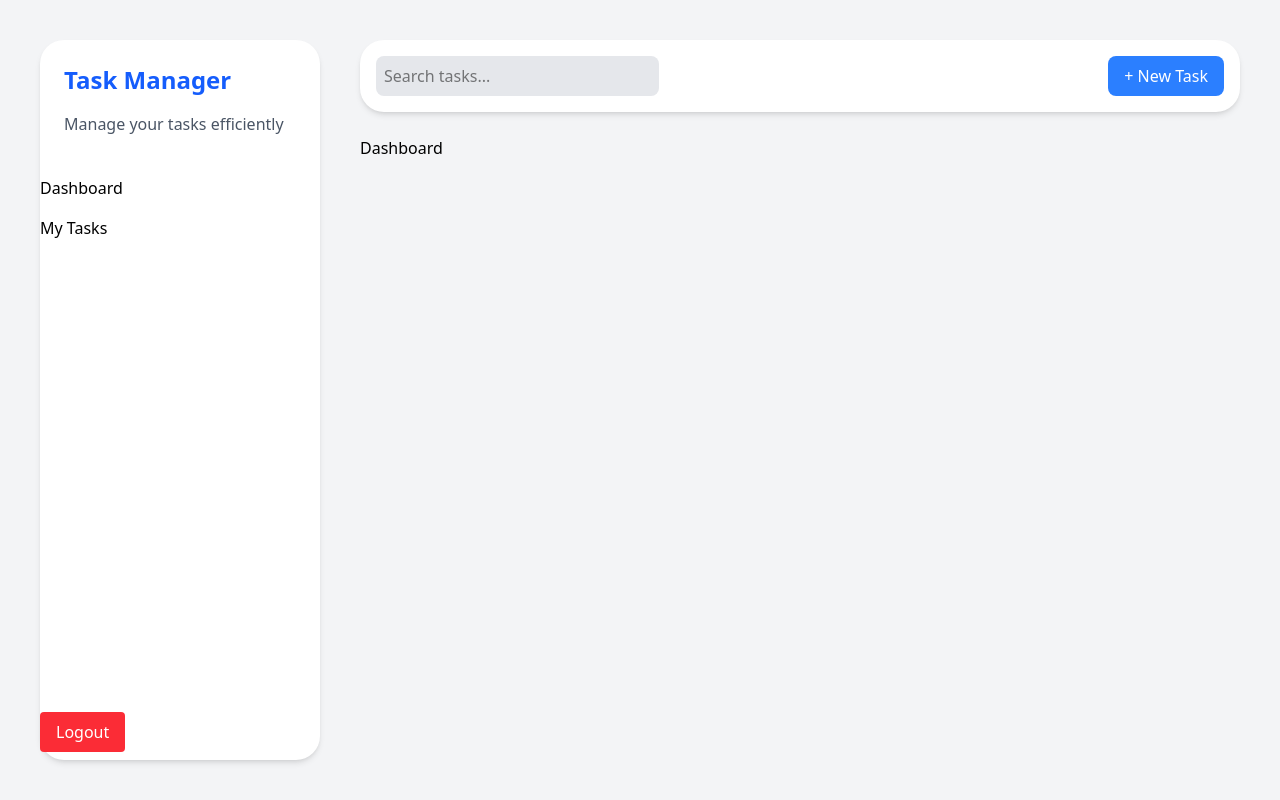
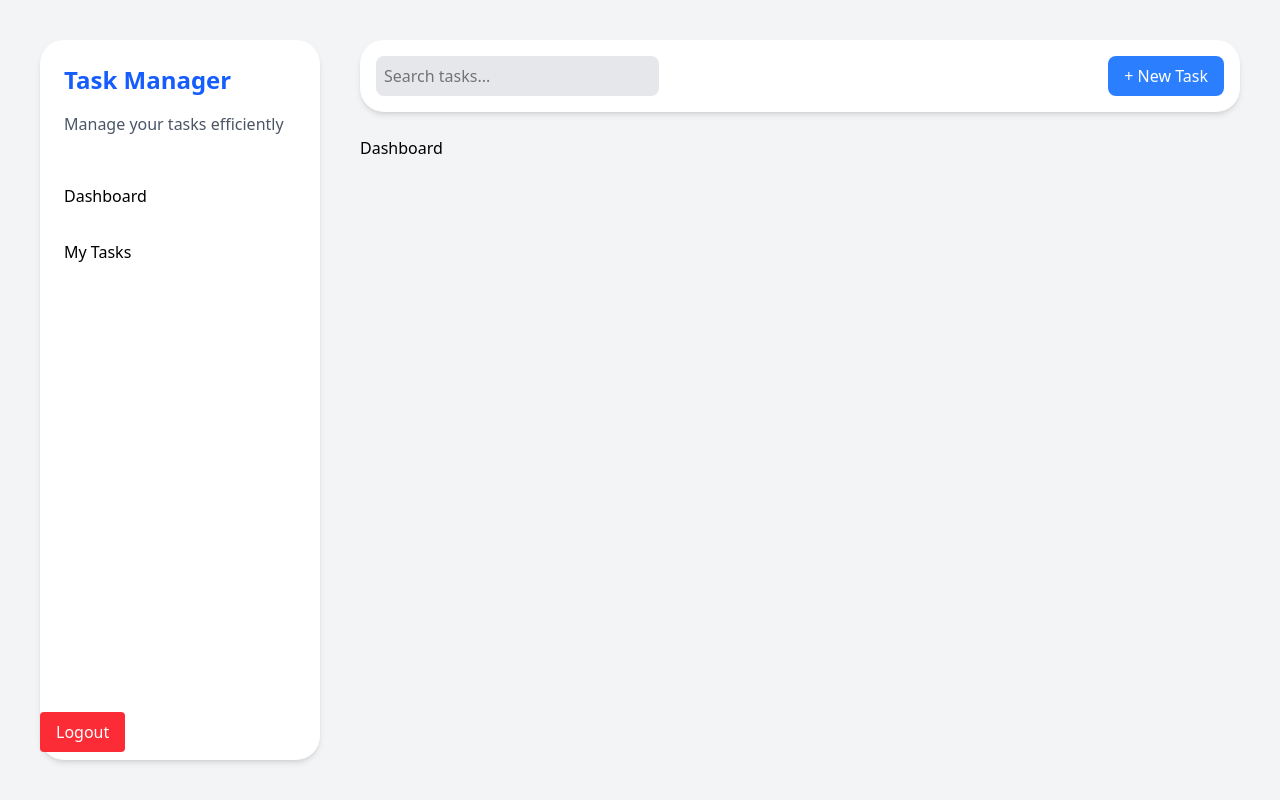
Before and after one commit to Safdari10/task-manager, a Next.js app in the folder frontend/: page /dashboard in a window 1280 px wide. Built offline with nearby package versions, Linux system fonts and the light colour scheme.

Commit message:
Improves sidebar button layout and interaction
Enhances sidebar button styling for better alignment and user experience.
Switches button alignment to center, adds padding, full-width styling,
and highlights active state for improved accessibility and usability.

```diff
--- a/frontend/src/app/dashboard/components/SidePanel.tsx
+++ b/frontend/src/app/dashboard/components/SidePanel.tsx
@@ -12,9 +12,17 @@ const SidePanel = ({ setOpenTab }: SidePanelProps) => {
           <h1 className="text-2xl font-bold text-blue-600">Task Manager</h1>
           <p className="mt-4 text-gray-600">Manage your tasks efficiently</p>
         </div>
-        <div className="flex flex-col items-start justify-center gap-4 w-full">
-          <button onClick={() => setOpenTab("dashboard")}>Dashboard</button>
-          <button onClick={() => setOpenTab("myTasks")}>My Tasks</button>
+        <div className="flex flex-col items-center justify-center gap-4 w-full">
+          <button
+            onClick={() => setOpenTab("dashboard")}
+            className="w-full text-left py-2 px-6 active:bg-amber-200 cursor-pointer">
+            Dashboard
+          </button>
+          <button
+            onClick={() => setOpenTab("myTasks")}
+            className="w-full text-left py-2 px-6 active:bg-amber-200 cursor-pointer">
+            My Tasks
+          </button>
         </div>
       </div>
       <div>
```
